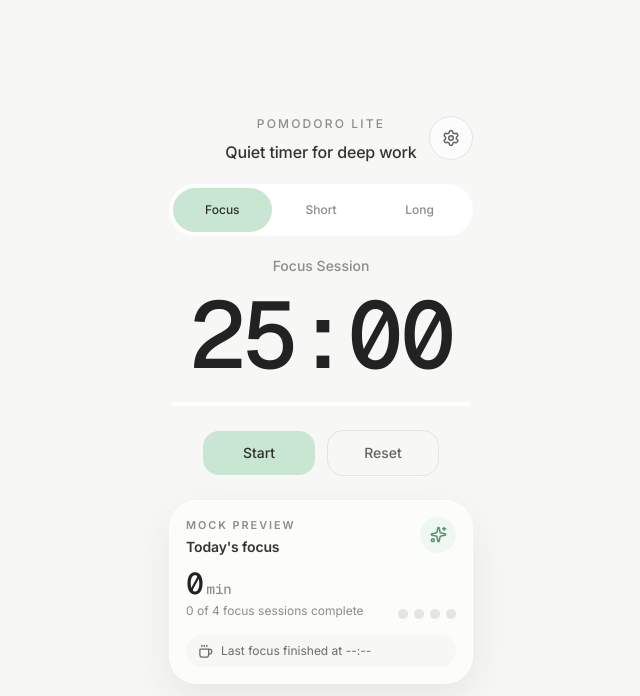
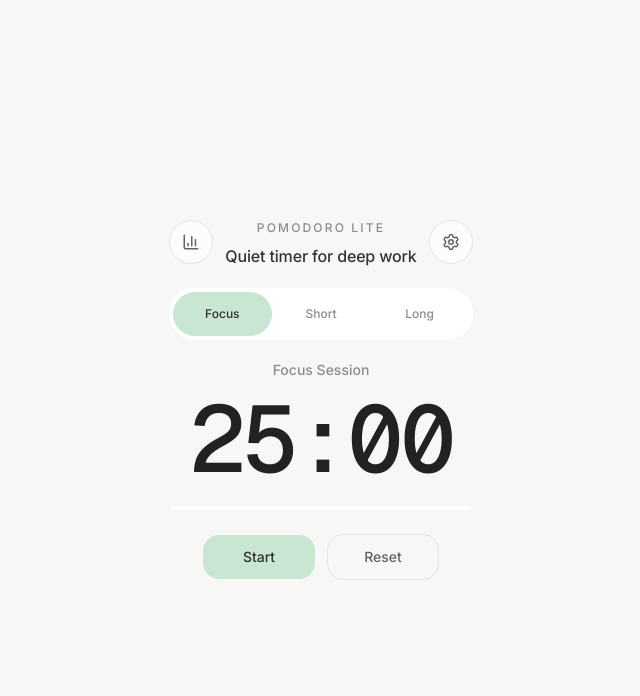
Before and after one commit to uraaaa24/pomodoro-lite, a React (Vite) app: page / in a window 1280 px wide. Shown: the top 696 px of the page, without its empty margins (319-959 px from the left). Built offline with nearby package versions, Linux system fonts and the light colour scheme.

Commit message:
Move focus summary mock behind menu

```diff
--- a/src/App.tsx
+++ b/src/App.tsx
@@ -1,4 +1,5 @@
-import { Settings as SettingsIcon } from "lucide-react";
+import { BarChart3, Settings as SettingsIcon } from "lucide-react";
+import { useState } from "react";
 
 import { useDocumentTitle } from "./hooks/useDocumentTitle";
 import { usePomodoroSettings } from "./hooks/usePomodoroSettings";
@@ -20,6 +21,7 @@ export const App = () => {
     settings.autoStartNextSession,
   );
   const settingsPanel = useSettingsPanel();
+  const [isFocusSummaryOpen, setIsFocusSummaryOpen] = useState(false);
   const statusMessage = useSessionCompletion({ lastCompletedSession: state.lastCompletedSession, settings });
 
   useDocumentTitle(`${formatTime(state.remainingSeconds)} - ${MODE_LABELS[state.currentMode]} | Pomodoro Lite`);
@@ -30,6 +32,23 @@ export const App = () => {
     }
 
     handleStart();
+  };
+
+  const handleFocusSummaryToggle = () => {
+    if (settingsPanel.isOpen) {
+      settingsPanel.close();
+    }
+
+    setIsFocusSummaryOpen((current) => !current);
+  };
+
+  const handleFocusSummaryClose = () => {
+    setIsFocusSummaryOpen(false);
+  };
+
+  const handleSettingsToggle = () => {
+    setIsFocusSummaryOpen(false);
+    settingsPanel.toggle();
   };
 
   const handleSettingsUpdate = <Key extends keyof typeof settings>(key: Key, value: (typeof settings)[Key]) => {
@@ -58,18 +77,33 @@ export const App = () => {
           onReset={handleReset}
           onStart={handleStartWithSound}
         />
-        <TodayFocusSummary completedFocusSessions={state.completedFocusSessions} />
+        <Button
+          aria-controls="today-focus-panel"
+          aria-expanded={isFocusSummaryOpen}
+          aria-label="Open focus summary"
+          className="absolute top-0 left-2 bg-white/70"
+          onClick={handleFocusSummaryToggle}
+          size="icon"
+        >
+          <BarChart3 aria-hidden="true" size={18} strokeWidth={2} />
+        </Button>
         <Button
           aria-controls="settings-panel"
           aria-expanded={settingsPanel.isOpen}
           aria-label="Open preferences"
           className="absolute top-0 right-2 bg-white/70"
-          onClick={settingsPanel.toggle}
+          onClick={handleSettingsToggle}
           ref={settingsPanel.buttonRef}
           size="icon"
         >
           <SettingsIcon aria-hidden="true" size={18} strokeWidth={2} />
         </Button>
+        {isFocusSummaryOpen ? (
+          <TodayFocusSummary
+            completedFocusSessions={state.completedFocusSessions}
+            onClose={handleFocusSummaryClose}
+          />
+        ) : null}
         {settingsPanel.isOpen ? (
           <div ref={settingsPanel.panelRef}>
             <TimerSettings
--- a/src/components/today-focus-summary/index.tsx
+++ b/src/components/today-focus-summary/index.tsx
@@ -1,15 +1,17 @@
-import { Coffee, Sparkles } from "lucide-react";
+import { Coffee, Sparkles, X } from "lucide-react";
 
 import { FOCUS_MINUTES } from "../../lib/pomodoro";
+import Button from "../shared/button";
 
 type TodayFocusSummaryProps = {
   completedFocusSessions: number;
+  onClose: () => void;
 };
 
 const MOCK_SESSION_GOAL = 4;
 const MOCK_LAST_FOCUS_TIME = "14:35";
 
-const TodayFocusSummary = ({ completedFocusSessions }: TodayFocusSummaryProps) => {
+const TodayFocusSummary = ({ completedFocusSessions, onClose }: TodayFocusSummaryProps) => {
   const completedToday = Math.min(completedFocusSessions, MOCK_SESSION_GOAL);
   const focusedMinutes = completedToday * FOCUS_MINUTES;
   const progressDots = Array.from({ length: MOCK_SESSION_GOAL }, (_, index) => index < completedToday);
@@ -17,7 +19,14 @@ const TodayFocusSummary = ({ completedFocusSessions }: TodayFocusSummaryProps) =
   return (
     <section
       aria-labelledby="today-focus-title"
-      className="mt-6 rounded-[1.75rem] border border-white/70 bg-white/60 p-4 text-left shadow-[0_1rem_2.5rem_rgb(47_48_46_/_8%)] backdrop-blur-sm"
+      className="absolute top-15 left-2 z-10 w-[calc(100%-1rem)] rounded-[1.75rem] border border-[#e4e4e0] bg-white/95 p-4 text-left shadow-[0_1rem_3rem_rgb(47_48_46_/_12%)] backdrop-blur-md max-[360px]:left-0 max-[360px]:w-full"
+      id="today-focus-panel"
+      onKeyDown={(event) => {
+        if (event.key === "Escape") {
+          onClose();
+        }
+      }}
+      role="dialog"
     >
       <div className="mb-3 flex items-start justify-between gap-3">
         <div>
@@ -31,9 +40,14 @@ const TodayFocusSummary = ({ completedFocusSessions }: TodayFocusSummaryProps) =
             Today&apos;s focus
           </h2>
         </div>
-        <span className="inline-flex h-9 w-9 items-center justify-center rounded-full bg-[#eef7f2] text-[#5d9272]">
-          <Sparkles aria-hidden="true" size={17} strokeWidth={2.2} />
-        </span>
+        <div className="flex items-center gap-2">
+          <span className="inline-flex h-9 w-9 items-center justify-center rounded-full bg-[#eef7f2] text-[#5d9272]">
+            <Sparkles aria-hidden="true" size={17} strokeWidth={2.2} />
+          </span>
+          <Button aria-label="Close focus summary" onClick={onClose} size="sm" variant="ghost">
+            <X aria-hidden="true" size={15} strokeWidth={2.2} />
+          </Button>
+        </div>
       </div>
 
       <div className="grid grid-cols-[1fr_auto] items-end gap-3">
```
